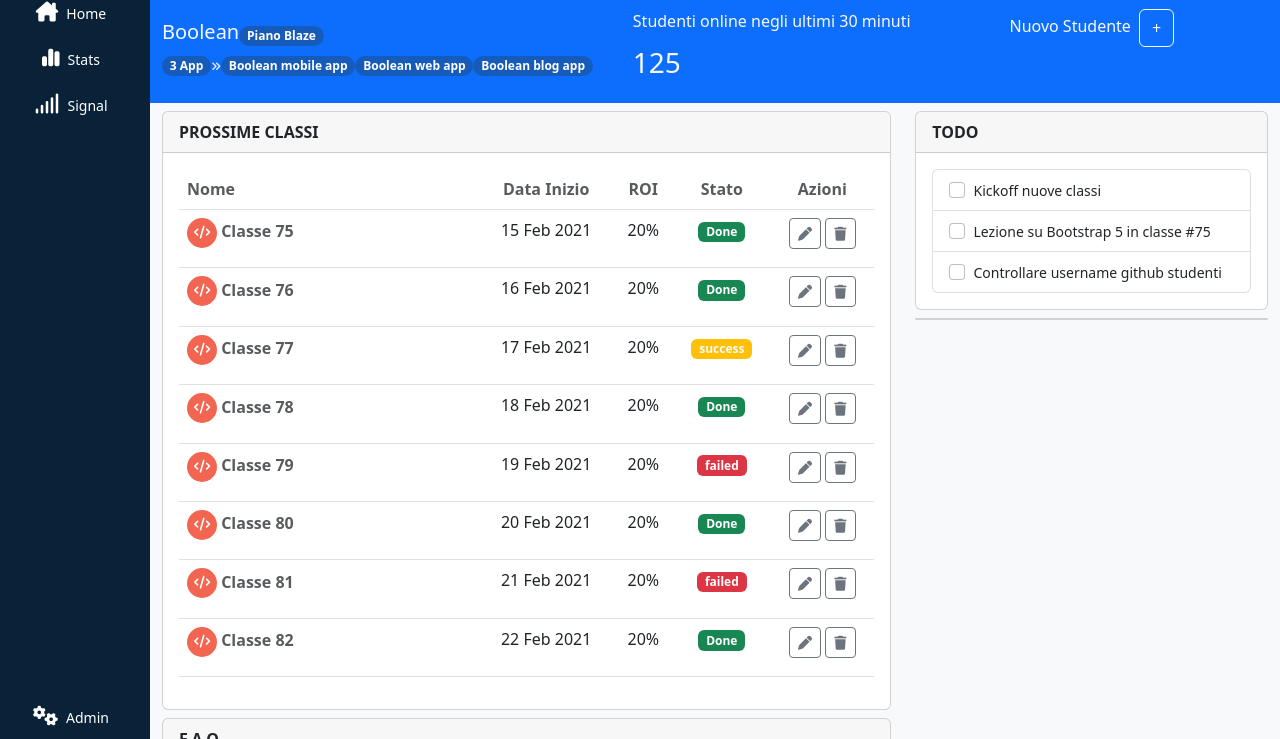
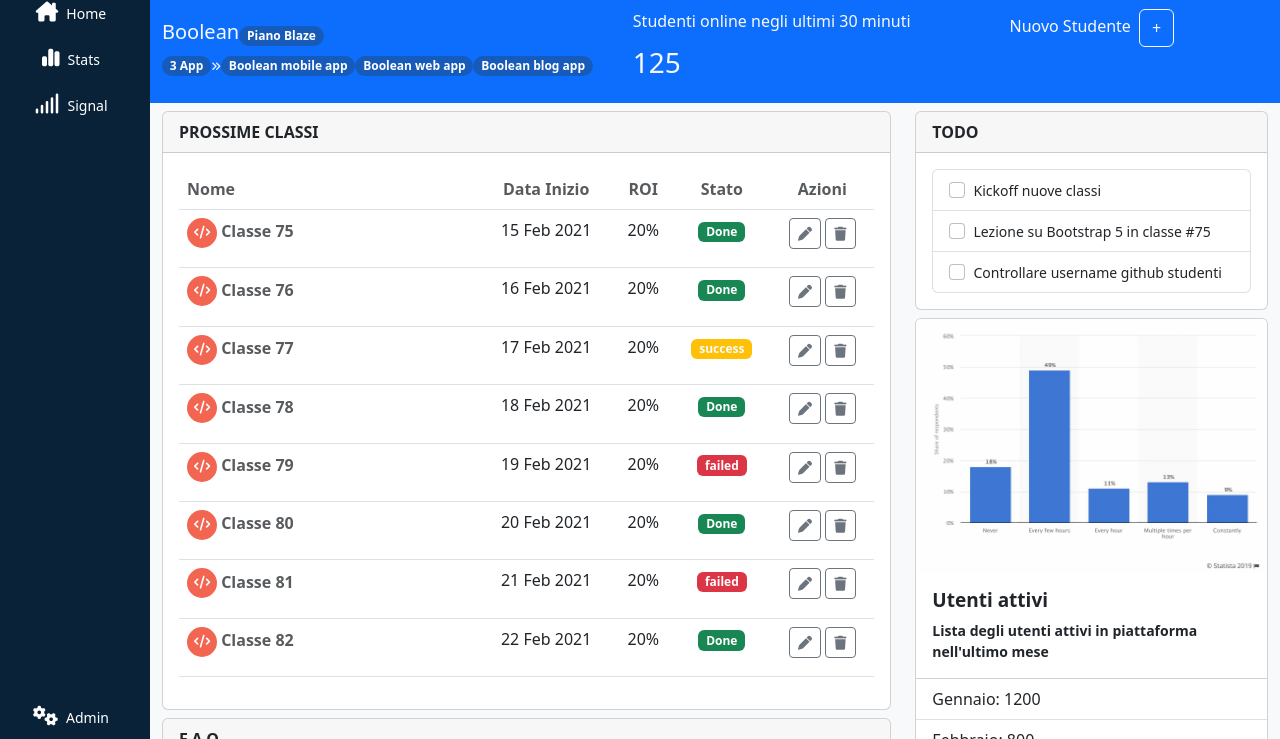
Before and after one commit to igorliotta/html-css-bootstrap-dashboard, a plain HTML site: page index.html in a window 1280 px wide. Shown: the part 61-800 px from the top of the page. Drawn offline with nearby package versions, Linux system fonts and the light colour scheme.

Commit message:
Added: stats card in card section

```diff
--- a/css/app.css
+++ b/css/app.css
@@ -94,6 +94,14 @@
     font-size: 14px;
 }
 
+.title-5 {
+    font-size: 19px;
+}
+
+.card-text-5 {
+    font-size: 14px;
+}
+
 
 
 
--- a/index.html
+++ b/index.html
@@ -349,7 +349,21 @@
 
 
 
-                            <div class="card my-2"></div>
+                            <div class="card my-2">
+                                <img src="./img/stats.jpeg" class="card-img-top" alt="...">
+                                <div class="card-body">
+                                  <h5 class="card-title title-5 fw-semibold">Utenti attivi</h5>
+                                  <p class="card-text card-text-5 fw-semibold">Lista degli utenti attivi in piattaforma nell'ultimo mese</p>
+                                </div>
+                                <ul class="list-group list-group-flush">
+                                  <li class="list-group-item">Gennaio: 1200</li>
+                                  <li class="list-group-item">Febbraio: 800</li>
+                                  <li class="list-group-item">Marzo: 1500</li>
+                                </ul>
+                                <div class="card-body">
+                                  <a href="#" class="card-link">Visualizza report approfondito</a>
+                                </div>
+                              </div>
                         </div>
                     </div>
                 </div>
```
